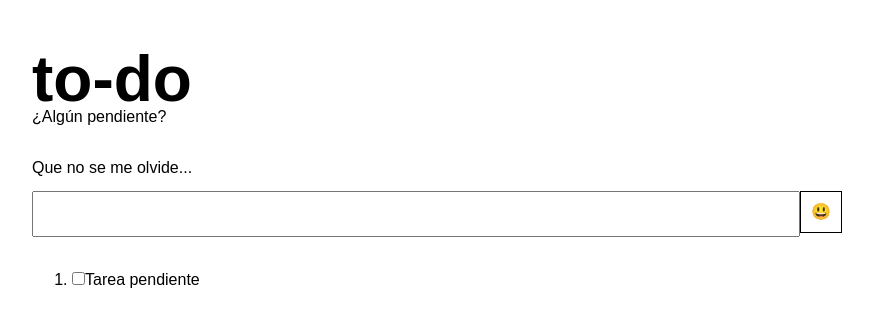
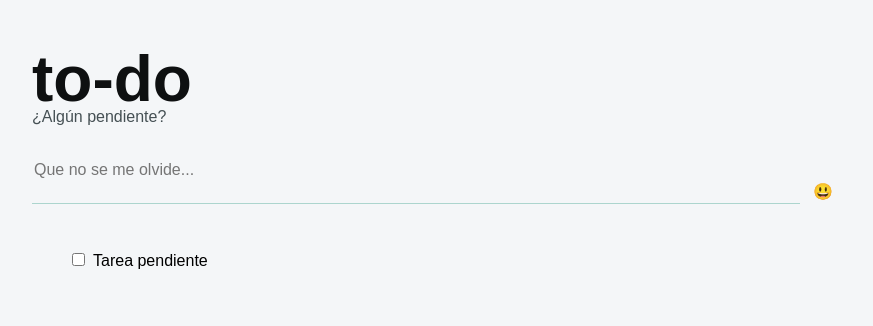
Before and after one commit to OswaldoVialba/To-Do, a plain HTML site: page index.htm in a window 1280 px wide. Shown: the whole page, without its empty margins (208-1081 px from the left). Drawn offline with Linux system fonts and the light colour scheme.

Commit message:
Cambios de CSS y el input se paso a textarea por el desbordamiento

```diff
--- a/css/style.css
+++ b/css/style.css
@@ -2,6 +2,12 @@
     --wh-emoji: 2rem;
     --btn-emoji-selec:2.5rem;
     --whidth-page:800px;
+
+    --bg-page-color:#F4F6F8;
+    --title-color:#0e1011;
+    --sub-title-color:#455054;
+    --input-disable:#acd5ce;
+    --input-active:#309685;
     font-family: Poppins, Arial, Helvetica, sans-serif;
 }
 html {
@@ -13,6 +19,7 @@ html {
     flex-flow: column wrap;
     align-items: center;
     row-gap: 2rem;
+    background-color: var(--bg-page-color);
 }
 .header-container{
     min-width: var(--whidth-page);
@@ -25,21 +32,34 @@ html {
 }
 .add-to-do-container{
     display: grid;
-    grid-template-rows: repeat(2,2rem);
+    grid-template-rows: min-content;
     grid-template-columns:1fr var(--wh-emoji);
 }
 .to-do-label{
     grid-area: 1 / 1 / 2 / 3;
 }
 .to-do{
+    background-color: inherit;
     height: var(--btn-emoji-selec);
     grid-area: 2 / 1 / 3 / 2; ;
+    border: none;
+    border-bottom: solid 1px var(--input-disable);
+    resize: none;
+    outline: none;
+}
+
+.to-do:focus{
+    border-bottom-color:var(--input-active) ;
 }
 
 /*Title*/
 .title{
     font-size: 4rem;
     margin-bottom: -.5rem;
+    color: var(--title-color);
+}
+.sub-title{
+    color: var(--sub-title-color);
 }
 /* emoji-selector */
 .select-emoji-container{
@@ -50,7 +70,7 @@ html {
 }
 .list-emojis{
     position: absolute;
-    top:var(--btn-emoji-selec);
+    top:calc(var(--btn-emoji-selec) + .5rem);
     display: none;
     grid-template-columns: repeat(5,var(--btn-emoji-selec));
     column-gap: .25rem;
@@ -66,15 +86,27 @@ html {
     user-select: none;
 }
 .emojis:hover{
-    background-color: #eee;
+    background-color: var(--input-disable);
 }
 .select-emoji{
+    border-radius: 4px;
     display: flex;
     justify-content: center;
-    align-items: center;
+    align-items: flex-end;
     position: absolute;
-    border: solid 1px black;
     width: var(--btn-emoji-selec);
     height: var(--btn-emoji-selec);
+    padding: 3px;
     user-select: none;
 }
+.select-emoji:hover{
+    background-color: var(--input-disable);
+}
+
+/*to-do list text*/
+.to-do-item{
+    list-style: none;
+}
+.to-do-text{
+    padding-left:.5rem ;
+}
--- a/index.htm
+++ b/index.htm
@@ -20,8 +20,7 @@
     </header>
     <main class="main-container">
         <div class="add-to-do-container">
-            <label for="to-do" class="to-do-label">Que no se me olvide...</label>
-            <input type="text" name="to-do" id="to-do"class="to-do">
+            <textarea type="text" name="to-do" id="to-do"class="to-do" placeholder="Que no se me olvide..."></textarea>
             <div class="select-emoji-container">
                 <div class="container-emojis">
                     <div class="select-emoji">😃</div>
@@ -33,9 +32,9 @@
         </div>
 
         <div class="to-do-list">
-            <ol class="list-container">
+            <ul class="list-container">
                 <li class="to-do-item"><input type="checkbox" name="to-do" id="0"><span class="to-do-text">Tarea pendiente</span></li>
-            </ol>
+            </ul>
         </div>
     </main>
 
```
